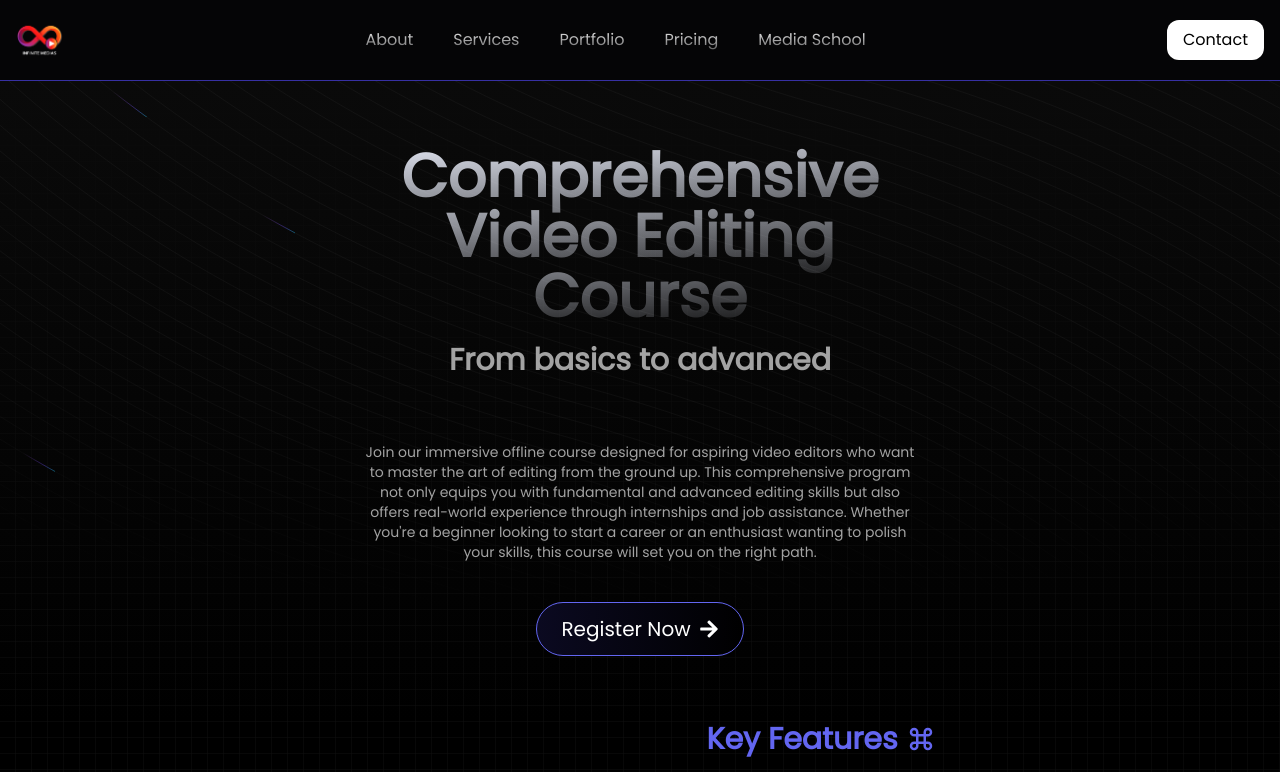
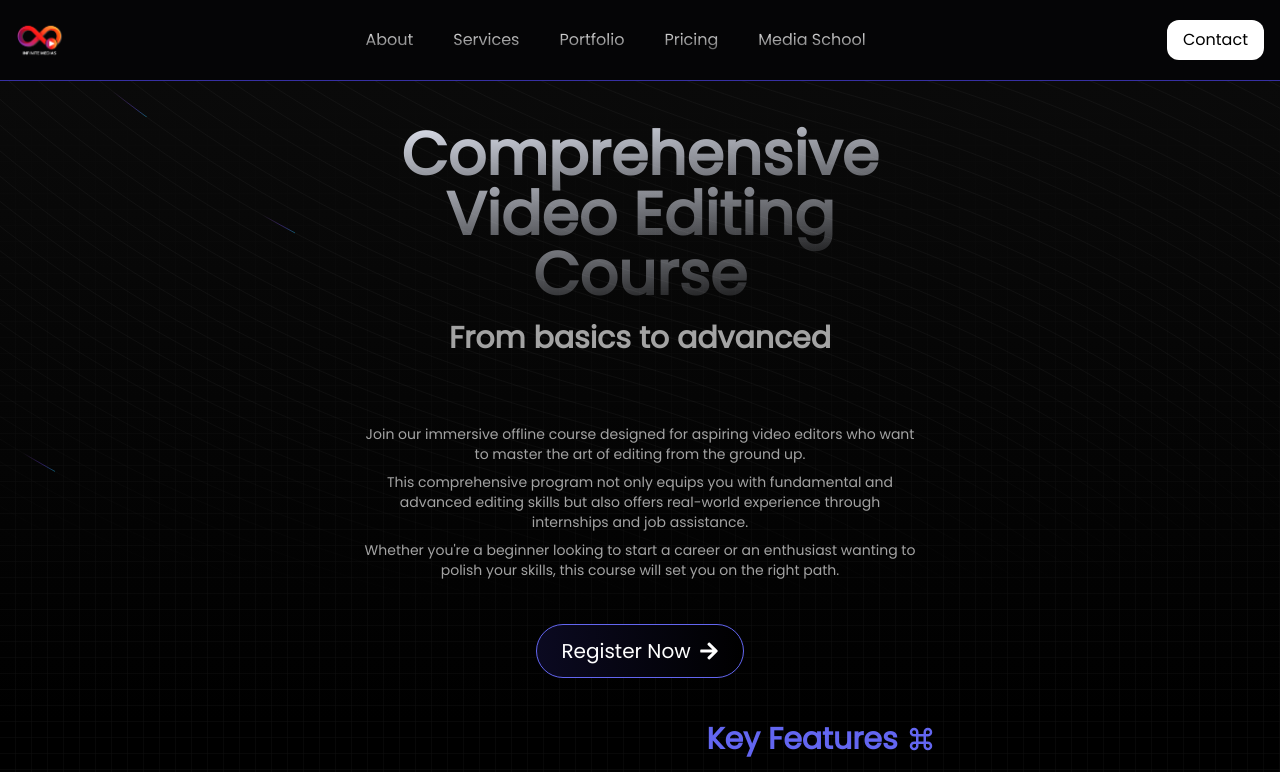
Before and after one commit to DGclasher/infinite-edits, a Next.js app: page /media-school in a window 1280 px wide. Shown: the top 772 px of the page. Built offline with nearby package versions, Linux system fonts and the light colour scheme.

Commit message:
make changes-> add favicon, add bullets to media page, make 3 paragraph in media school landing page

```diff
--- a/app/page.tsx
+++ b/app/page.tsx
@@ -29,7 +29,7 @@ export default function Home() {
                 Welcome to
               </span>
               <br />{" "}
-              <span className="text-6xl font-bold bg-clip-text text-transparent bg-gradient-to-r from-rose-400  to bg-indigo-500 ">
+              <span className="text-6xl font-bold bg-clip-text text-transparent bg-gradient-to-r from-rose-600 via-orange-500 to-indigo-600 ">
                 Infinite Media
               </span>{" "}
               <br />
--- a/components/beams_background.tsx
+++ b/components/beams_background.tsx
@@ -20,13 +20,13 @@ export function BackgroundBeamsDemo() {
 
         <p></p>
         <p className="text-neutral-400  text-sm  relative z-10">
-          Join our immersive offline course designed for aspiring video editors
-          who want to master the art of editing from the ground up. This
+          <span className="block py-1">Join our immersive offline course designed for aspiring video editors
+          who want to master the art of editing from the ground up. </span><span className="block py-1">This
           comprehensive program not only equips you with fundamental and
           advanced editing skills but also offers real-world experience through
-          internships and job assistance. Whether you&apos;re a beginner looking
+          internships and job assistance. </span> <span className="block py-1">Whether you&apos;re a beginner looking
           to start a career or an enthusiast wanting to polish your skills, this
-          course will set you on the right path.
+          course will set you on the right path.</span>
         </p>
         <Link
           href={"/media-school/register"}
```
